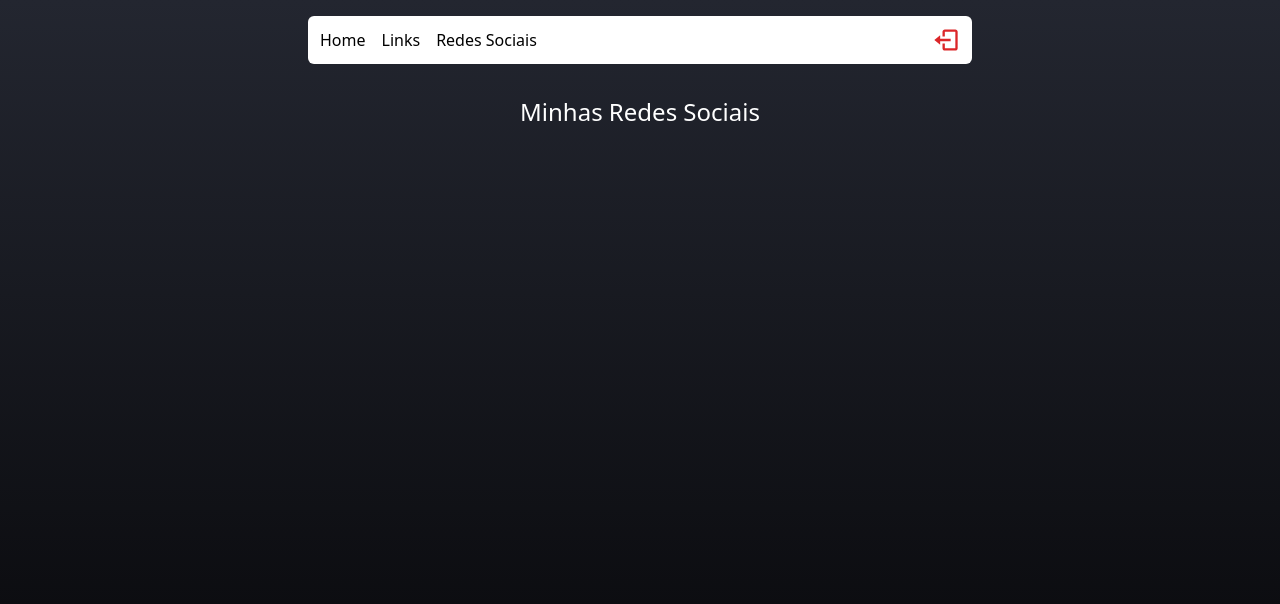
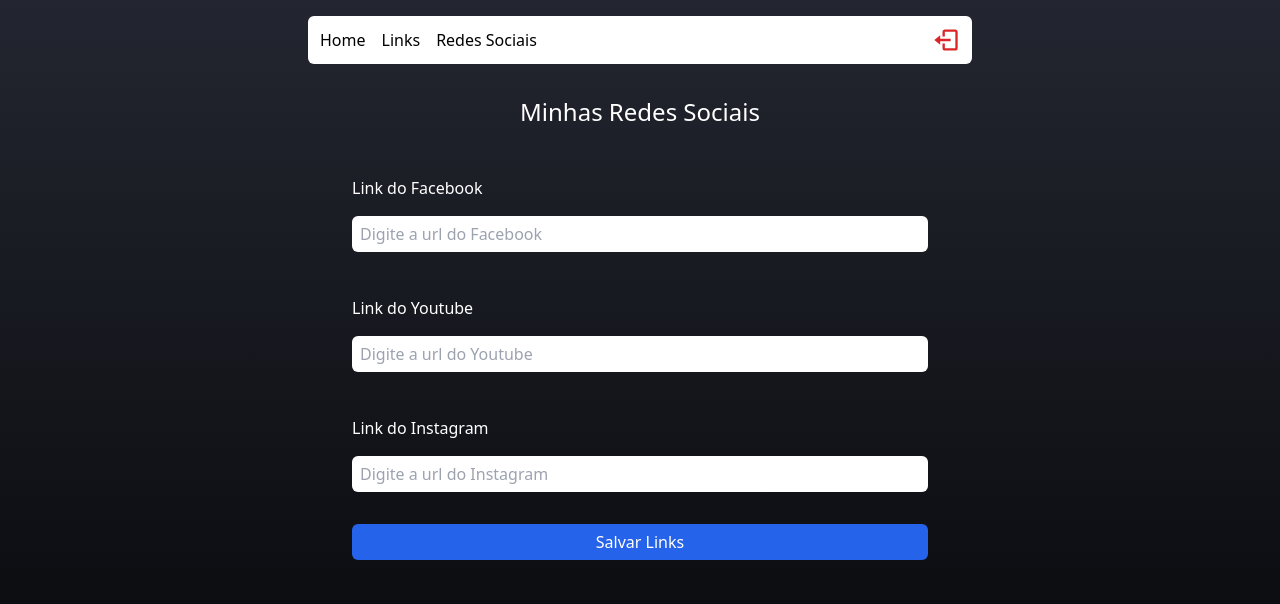
Before and after one commit to Camiloruas/linktree, a React (Vite) app: page /networks in a window 1280 px wide. Shown: the top 604 px of the page. Built offline with nearby package versions, Linux system fonts and the light colour scheme; no server answers; the database is empty; sample sign-in values are in the browser's storage.

Commit message:
feat: refactor social component and implement link management in Networks page

```diff
--- a/src/pages/home/index.tsx
+++ b/src/pages/home/index.tsx
@@ -1,11 +1,40 @@
-import { Social } from "../../components/social/indesx";
-import { FaFacebook } from "react-icons/fa";
-import { SiBookstack } from "react-icons/si";
-import { SiInstagram } from "react-icons/si";
-import { FaWhatsapp } from "react-icons/fa";
-import { IoLogoGithub } from "react-icons/io";
+import { Social } from "../../components/social"
+import { FaFacebook, FaWhatsapp } from "react-icons/fa"
+import { SiBookstack, SiInstagram } from "react-icons/si"
+import { IoLogoGithub } from "react-icons/io"
+import { useEffect, useState } from "react"
 
+import { db } from "../../services/firebaseConnections"
+import { collection, query, orderBy, doc, getDocs, getDoc } from "firebase/firestore"
+
+interface LinkProps {
+  id: string
+  nome: string
+  url: string
+  bg: string
+  color: string
+}
+
+interface SocialLinksProps {
+  facebook: string
+  youtube: string
+  instagram: string
+}
 export function Home() {
+  const [links, setLinks] = useState<LinkProps[]>([])
+  const [socialLinks, setSocialLinks] = useState<SocialLinksProps>()
+
+  useEffect(() => {
+    function loadLinks() {
+      const linksRef = collection(db, "links")
+      const queryRef = query(linksRef, orderBy("created", "asc"))
+      getDocs(queryRef).then((snapshot) => {
+        const lista = [] as LinkProps[]
+
+      })
+    }
+  }, [])
+
   return (
     <div className="flex flex-col w-full py-4 items-center justify-center">
       <h1 className="md:text-4xl text-3xl font-bold text-white mt-20 ">Página HOME</h1>
@@ -55,5 +84,5 @@ export function Home() {
         </footer>
       </main>
     </div>
-  );
+  )
 }
--- a/src/pages/networks/index.tsx
+++ b/src/pages/networks/index.tsx
@@ -1,11 +1,95 @@
-import { Header } from "../../components/Header";
+import { useEffect, useState } from "react"
+import { Header } from "../../components/Header"
+import { Input } from "../../components/input"
+import { db } from "../../services/firebaseConnections"
+import { setDoc, addDoc, getDoc, doc, collection } from "firebase/firestore"
+export function Networks() {
+  const [facebook, setFacebook] = useState("")
+  const [instagram, setInstagram] = useState("")
+  const [youtube, setYoutube] = useState("")
 
-export function Networks() {
+  useEffect(() => {
+    function loadLink() {
+      const docRef = doc(db, "social", "link")
+      getDoc(docRef).then((snapshot) => {
+        if (snapshot.data() !== undefined) {
+          setFacebook(snapshot.data()?.facebook)
+          setInstagram(snapshot.data()?.instagram)
+          setYoutube(snapshot.data()?.youtube)
+        }
+      })
+    }
+    loadLink()
+  }, [])
+
+  function handleRegister(e: React.FormEvent<HTMLFormElement>) {
+    e.preventDefault()
+
+    setDoc(doc(db, "social", "link"), {
+      facebook: facebook,
+      instagram: instagram,
+      youtube: youtube,
+    })
+      .then(() => {
+        console.log("Cadastrado com Sucesso")
+      })
+      .catch((error) => {
+        console.log("Erro ao Salvar", error)
+      })
+    setFacebook("")
+    setInstagram("")
+    setYoutube("")
+  }
+
   return (
     <div className="flex items-center flex-col min-h-screen pb-7 px-2">
       <Header />
 
       <h1 className="text-white text-2xl font-medium mt-8 mb-4">Minhas Redes Sociais</h1>
+
+      <form
+        className="flex flex-col max-w-xl w-full"
+        onSubmit={handleRegister}
+      >
+        <label
+          htmlFor=""
+          className="text-white font-medium mt-8 mb-4"
+        >
+          Link do Facebook
+        </label>
+        <Input
+          type="url"
+          placeholder="Digite a url do Facebook"
+          value={facebook}
+          onChange={(e) => setFacebook(e.target.value)}
+        />
+        <label
+          htmlFor=""
+          className="text-white font-medium mt-8 mb-4"
+        >
+          Link do Youtube
+        </label>
+        <Input
+          type="url"
+          placeholder="Digite a url do Youtube"
+          value={youtube}
+          onChange={(e) => setYoutube(e.target.value)}
+        />
+        <label
+          htmlFor=""
+          className="text-white font-medium mt-8 mb-4"
+        >
+          Link do Instagram
+        </label>
+        <Input
+          type="url"
+          placeholder="Digite a url do Instagram"
+          value={instagram}
+          onChange={(e) => setInstagram(e.target.value)}
+        />
+
+        <button className="text-white bg-blue-600 h-9 rounded-md items-center justify-center flex mb-7 font-medium mt-5">Salvar Links</button>
+      </form>
     </div>
-  );
+  )
 }
```
Also changed, not shown: .prettierrc.json, src/components/social/index.tsx (renamed from src/components/social/indesx.tsx).
